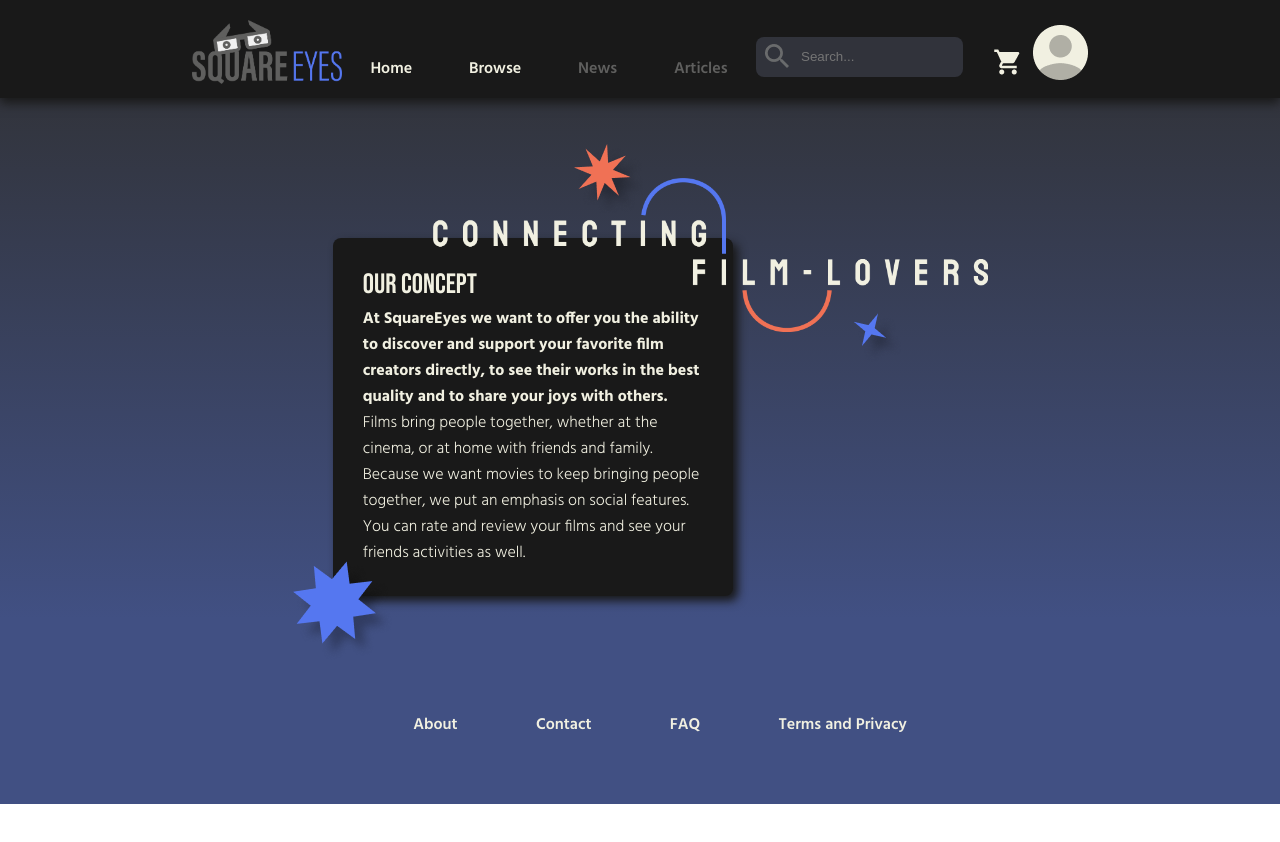
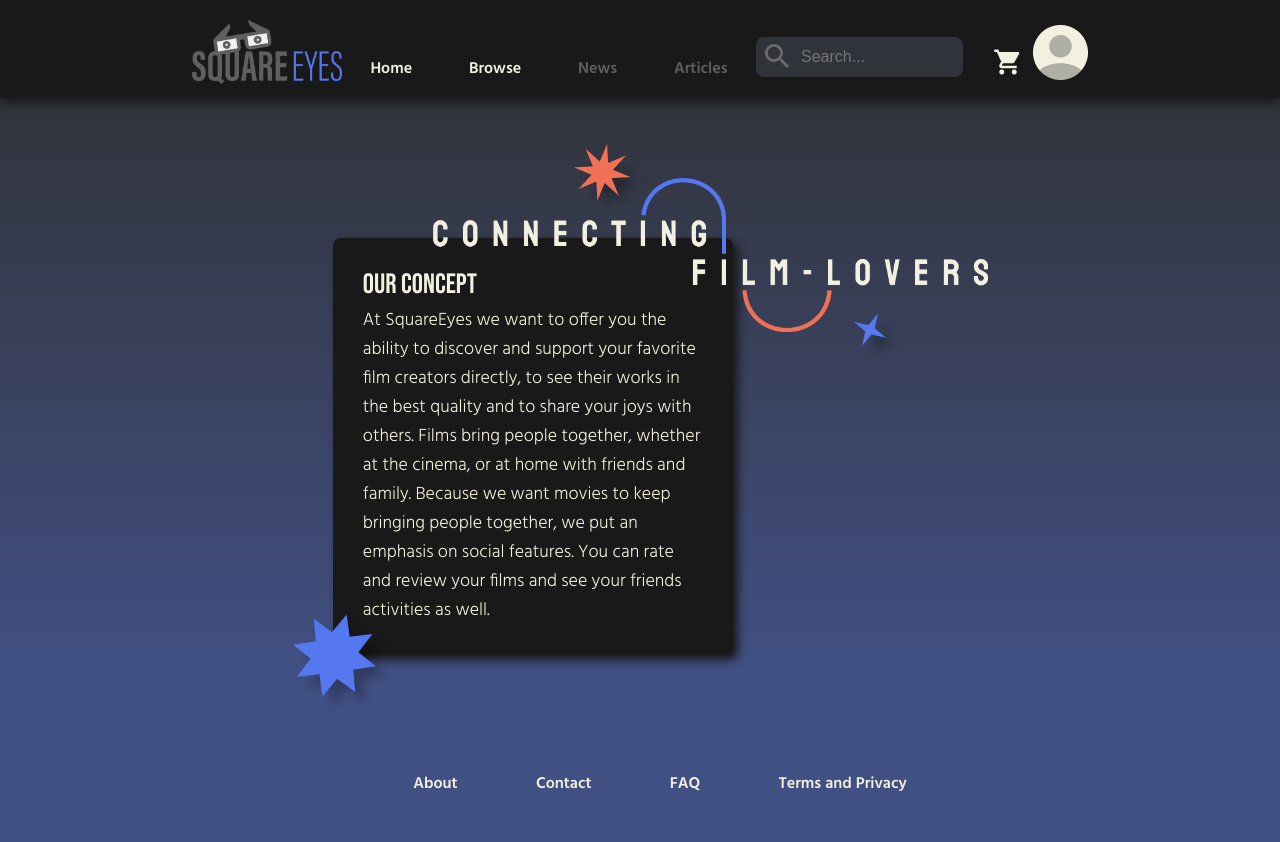
Before and after one commit to JulieKris/HTML-CSS-Assigment, a plain HTML site: page html/about.html in a window 1280 px wide. Shown: the top 842 px of the page. Before the commit the page ends 804 px from the top, so only its background shows below. Drawn offline with Linux system fonts and the light colour scheme; a web font is replaced by a local one.

Commit message:
font size change

```diff
--- a/html/about.html
+++ b/html/about.html
@@ -60,7 +60,7 @@
         <div class="aboutStar3"></div>
         <div class="decorativeTitle"></div>
         <h2>our concept</h2>
-        <p><b>At SquareEyes we want to offer you the ability to discover and support your favorite film creators directly, to see their works in the best quality and to share your joys with others.</b>
+        <p>At SquareEyes we want to offer you the ability to discover and support your favorite film creators directly, to see their works in the best quality and to share your joys with others.
         Films bring people together, whether at the cinema, or at home with friends and family. Because we want movies to keep bringing people together, we put an emphasis on social features. You can rate and review your films and see your friends activities as well.
         </p>
       </div>
--- a/src/css/styles.css
+++ b/src/css/styles.css
@@ -43,6 +43,7 @@ h2 {
 
 p {
   margin: 0px;
+  font-size: 18px;
 }
 
 a {
@@ -85,6 +86,7 @@ input {
   padding: 10px;
   height: 40px;
   border-radius: 8px;
+  font-size: 16px;
 }
 
 select {
```
